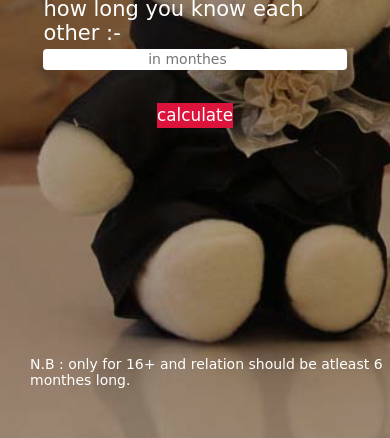
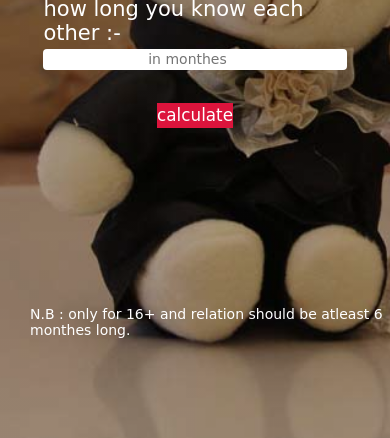
Before and after one commit to baidya45/love-calculator, a plain HTML site: page index.html in a window 390 px wide. Shown: the part 406-844 px from the top of the page. Drawn offline with Linux system fonts and the light colour scheme; a web font is replaced by a local one.

Commit message:
responsive

```diff
--- a/style.css
+++ b/style.css
@@ -120,4 +120,7 @@ header{
     html{
         font-size: 14px;
     }
+    #nb{
+        bottom: 100px;
+    }
 }
```
